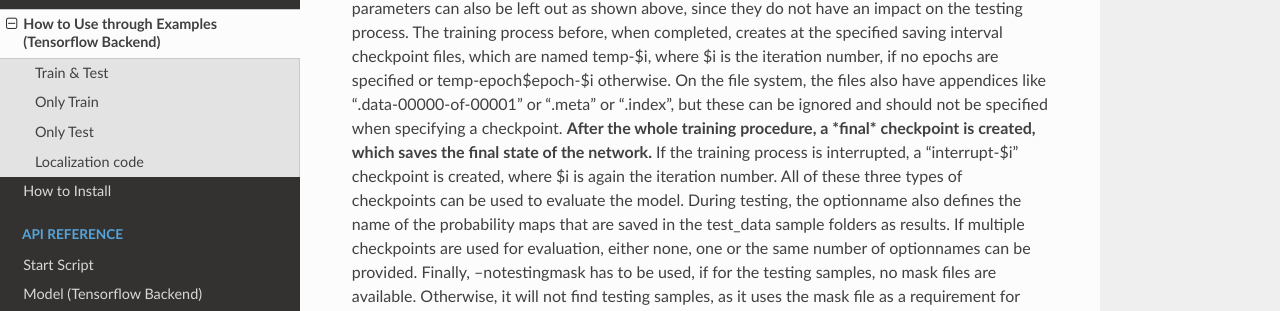
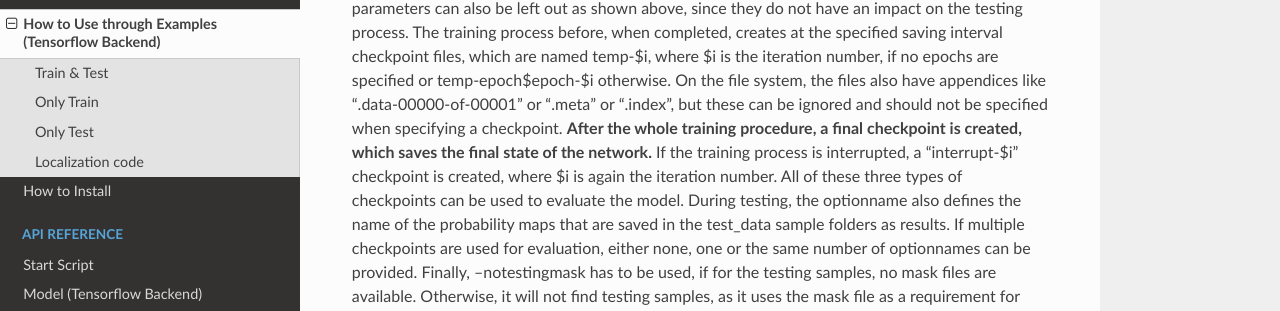
Before and after one commit to zubata88/mdgru, a Sphinx documentation site: the page built from docs/how_to_use.rst, in a window 1280 px wide and 900 px high, scrolled down 3835 px. Shown: the part 154-465 px from the top of the window. Built offline with Sphinx 7.4.7 and the Read the Docs theme 2.0.0, drawn with Linux system fonts in a browser that asks for light colours.

Commit message:
Update how_to_use.rst

```diff
--- a/docs/how_to_use.rst
+++ b/docs/how_to_use.rst
@@ -208,7 +208,7 @@ which are named temp-\$i, where \$i is the iteration number, if no epochs
 are specified or temp-epoch\$epoch-\$i otherwise. On the file system, the
 files also have appendices like ".data-00000-of-00001" or ".meta" or
 ".index", but these can be ignored and should not be specified when
-specifying a checkpoint. **After the whole training procedure, a *final*
+specifying a checkpoint. **After the whole training procedure, a final
 checkpoint is created, which saves the final state of the network.**
 If the training process is interrupted, a "interrupt-\$i"
 checkpoint is created, where $i is again the iteration number. All of
```
